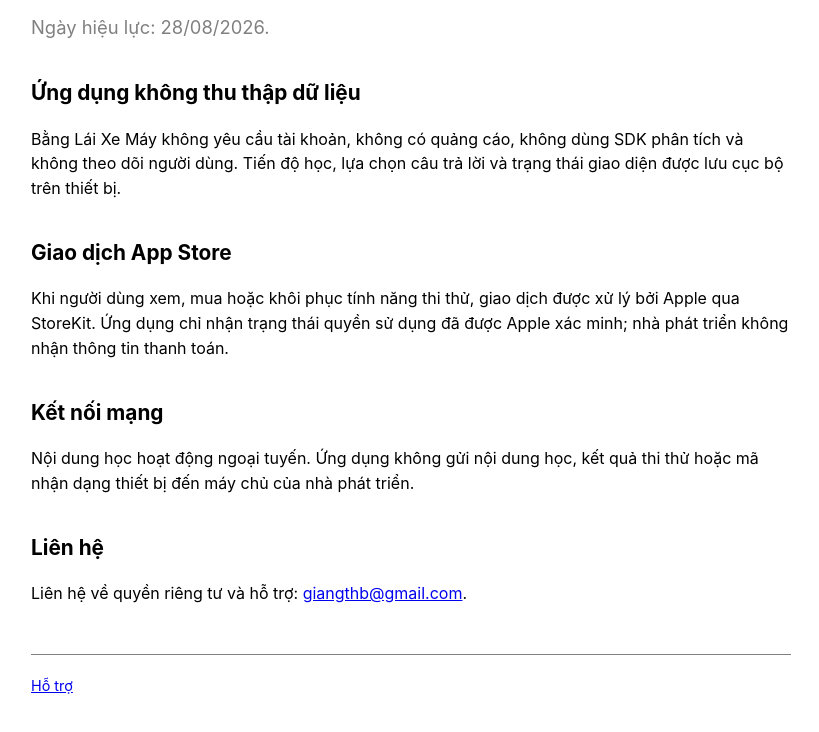
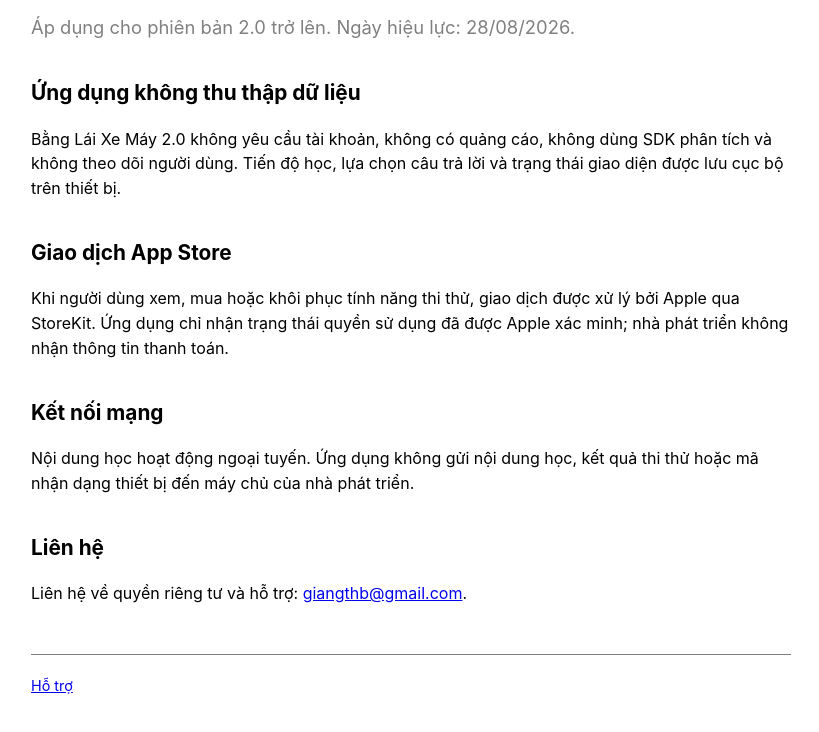
Before and after one commit to giangthb/banglaixemay-support, a plain HTML site: page privacy/index.html in a window 1280 px wide. Shown: the part 134-866 px from the top of the page, without its empty margins (229-1048 px from the left). Drawn offline with Linux system fonts and the light colour scheme.

Commit message:
Scope privacy policy to version 2.0

```diff
--- a/privacy/index.html
+++ b/privacy/index.html
@@ -13,9 +13,9 @@
 <body><main>
   <a href="../">← Bằng Lái Xe Máy</a>
   <h1>Quyền riêng tư</h1>
-  <p class="lead">Ngày hiệu lực: 28/08/2026.</p>
+  <p class="lead">Áp dụng cho phiên bản 2.0 trở lên. Ngày hiệu lực: 28/08/2026.</p>
   <h2>Ứng dụng không thu thập dữ liệu</h2>
-  <p>Bằng Lái Xe Máy không yêu cầu tài khoản, không có quảng cáo, không dùng SDK phân tích và không theo dõi người dùng. Tiến độ học, lựa chọn câu trả lời và trạng thái giao diện được lưu cục bộ trên thiết bị.</p>
+  <p>Bằng Lái Xe Máy 2.0 không yêu cầu tài khoản, không có quảng cáo, không dùng SDK phân tích và không theo dõi người dùng. Tiến độ học, lựa chọn câu trả lời và trạng thái giao diện được lưu cục bộ trên thiết bị.</p>
   <h2>Giao dịch App Store</h2>
   <p>Khi người dùng xem, mua hoặc khôi phục tính năng thi thử, giao dịch được xử lý bởi Apple qua StoreKit. Ứng dụng chỉ nhận trạng thái quyền sử dụng đã được Apple xác minh; nhà phát triển không nhận thông tin thanh toán.</p>
   <h2>Kết nối mạng</h2>
```
